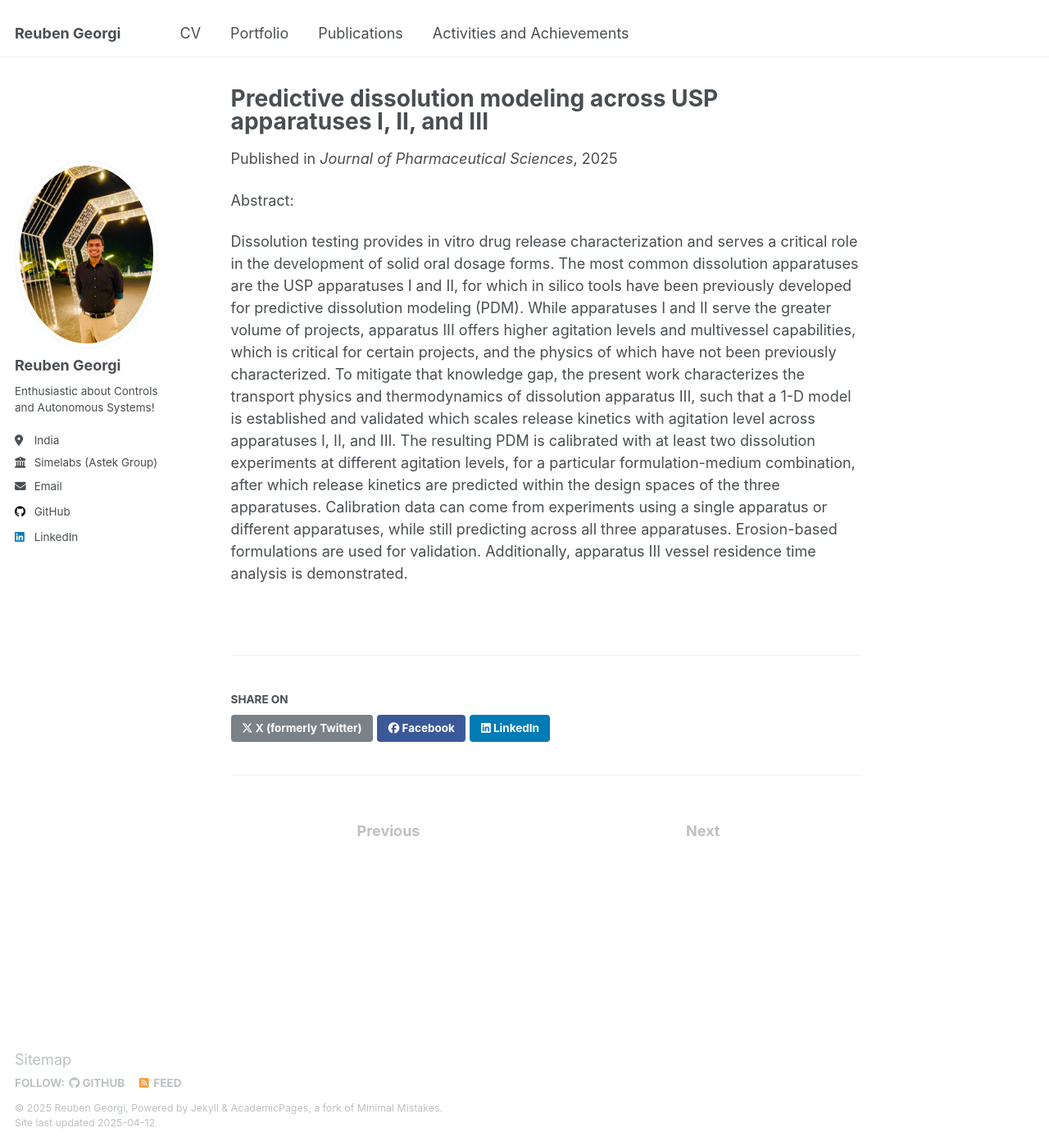
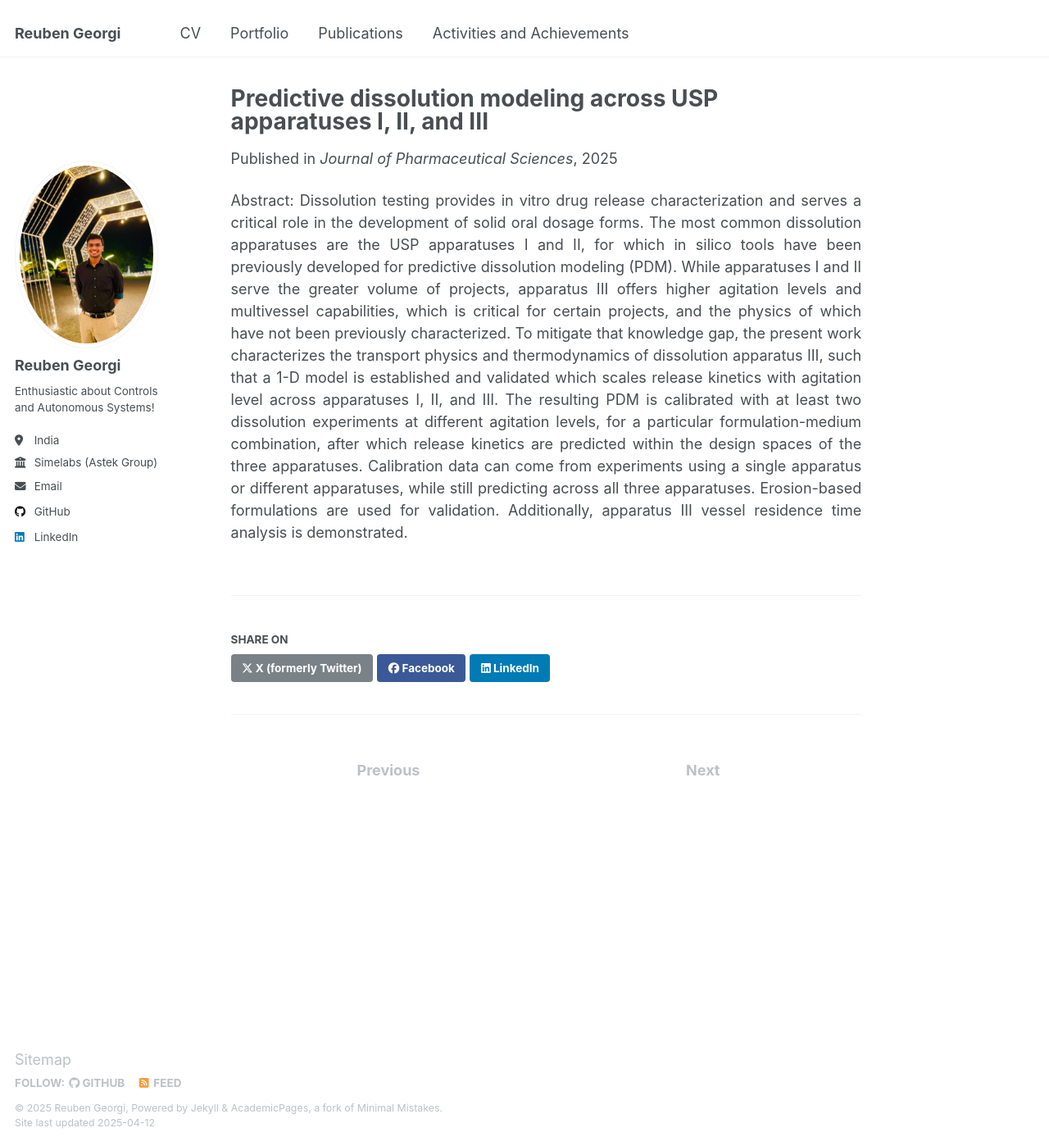
Before and after one commit to ra-georgi/ra-georgi.github.io, a Jekyll site: the page built from _publications/App123_Journal.md, in a window 1280 px wide and 1398 px high. Shown: the whole window at 82% size. Built offline with Jekyll 4.4.1, drawn with Linux system fonts in a browser that asks for light colours.

```diff
--- a/_publications/App123_Journal.md
+++ b/_publications/App123_Journal.md
@@ -7,11 +7,9 @@ date: 2025-03-17
 venue: 'Journal of Pharmaceutical Sciences'
 paperurl: 'https://jpharmsci.org/article/S0022-3549(25)00223-0/abstract'
 ---
-
-Abstract:
-
-Dissolution testing provides in vitro drug release characterization and serves a critical role in the development of solid oral dosage forms. The most common dissolution apparatuses are the USP apparatuses I and II, for which in silico tools have been previously developed for predictive dissolution modeling (PDM). While apparatuses I and II serve the greater volume of projects, apparatus III offers higher agitation levels and multivessel capabilities, which is critical for certain projects, and the physics of which have not been previously characterized. To mitigate that knowledge gap, the present work characterizes the transport physics and thermodynamics of dissolution apparatus III, such that a 1-D model is established and validated which scales release kinetics with agitation level across apparatuses I, II, and III. The resulting PDM is calibrated with at least two dissolution experiments at different agitation levels, for a particular formulation-medium combination, after which release kinetics are predicted within the design spaces of the three apparatuses. Calibration data can come from experiments using a single apparatus or different apparatuses, while still predicting across all three apparatuses. Erosion-based formulations are used for validation. Additionally, apparatus III vessel residence time analysis is demonstrated.
-
+<div style="text-align: justify">
+Abstract: Dissolution testing provides in vitro drug release characterization and serves a critical role in the development of solid oral dosage forms. The most common dissolution apparatuses are the USP apparatuses I and II, for which in silico tools have been previously developed for predictive dissolution modeling (PDM). While apparatuses I and II serve the greater volume of projects, apparatus III offers higher agitation levels and multivessel capabilities, which is critical for certain projects, and the physics of which have not been previously characterized. To mitigate that knowledge gap, the present work characterizes the transport physics and thermodynamics of dissolution apparatus III, such that a 1-D model is established and validated which scales release kinetics with agitation level across apparatuses I, II, and III. The resulting PDM is calibrated with at least two dissolution experiments at different agitation levels, for a particular formulation-medium combination, after which release kinetics are predicted within the design spaces of the three apparatuses. Calibration data can come from experiments using a single apparatus or different apparatuses, while still predicting across all three apparatuses. Erosion-based formulations are used for validation. Additionally, apparatus III vessel residence time analysis is demonstrated.
+</div>
 
 <!-- excerpt: 'This paper is about the number 2. The number 3 is left for future work.' -->
 <!-- slidesurl: 'http://academicpages.github.io/files/slides2.pdf' -->
```
Also changed, not shown: _activities/AA.md (+1 -1 lines), _publications/App12_Journal.md (+3 -4 lines).
